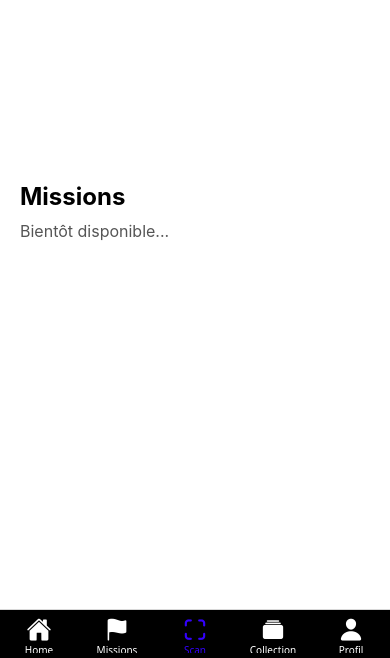
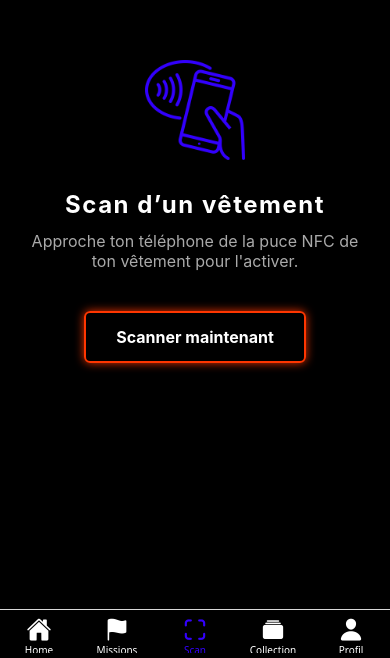
Before and after one commit to Mathieu-XAVIER/haaze-app, a React Native app: screen /Scan in a window 390 px wide. Shown: the part 186-844 px from the top of the page. Built offline with nearby package versions, Linux system fonts and the light colour scheme.

Commit message:
front scan

```diff
--- /dev/null
+++ b/components/SectionTitle.tsx
@@ -0,0 +1,42 @@
+import React from 'react';
+import { View, Text, ImageBackground, StyleSheet } from 'react-native';
+
+type Props = {
+    title: string;
+};
+
+export default function SectionTitle({ title }: Props) {
+    return (
+        <ImageBackground
+            source={require('../assets/bg-title-missions.png')}
+            style={styles.wrapper}
+            imageStyle={styles.image}
+            resizeMode="cover"
+        >
+            <Text style={styles.text}>{title}</Text>
+        </ImageBackground>
+    );
+}
+
+const styles = StyleSheet.create({
+    wrapper: {
+        width: '100%',
+        height: 60,
+        justifyContent: 'center',
+        paddingLeft: 20,
+        marginLeft: -20,
+        marginBottom: 20,
+    },
+    image: {
+        borderRadius: 20,
+        resizeMode: 'cover',
+        transform: [{ scale: 1.5 }],
+    },
+    text: {
+        color: '#FFF',
+        fontSize: 20,
+        fontWeight: 'bold',
+        textAlign: 'left',
+        letterSpacing: 2,
+    },
+});
--- a/package.json
+++ b/package.json
@@ -16,6 +16,7 @@
     "axios": "^1.9.0",
     "color-string": "^2.0.1",
     "expo": "~53.0.8",
+    "expo-linear-gradient": "~14.1.4",
     "expo-status-bar": "~2.2.3",
     "react": "19.0.0",
     "react-dom": "19.0.0",
@@ -27,8 +28,7 @@
     "react-native-safe-area-context": "^5.4.0",
     "react-native-screens": "^4.10.0",
     "react-native-vector-icons": "^10.2.0",
-    "react-native-web": "^0.20.0",
-    "expo-linear-gradient": "~14.1.4"
+    "react-native-web": "^0.20.0"
   },
   "devDependencies": {
     "@babel/core": "^7.25.2",
--- a/screens/HomeScreen.tsx
+++ b/screens/HomeScreen.tsx
@@ -3,6 +3,7 @@ import {View, Text, StyleSheet, Image, TouchableOpacity, ScrollView, ImageBackgr
 import CustomOrangeProgressBar from '../components/CustomOrangeProgressBar';
 import CustomBlueProgressBar from '../components/CustomBlueProgressBar';
 import MissionCard from '../components/MissionCard';
+import SectionTitle from '../components/SectionTitle';
 import {useNavigation} from '@react-navigation/native';
 
 export default function HomeScreen() {
@@ -60,7 +61,7 @@ export default function HomeScreen() {
                     imageStyle={styles.missionTitleImage}
                     resizeMode="cover"
                 >
-                    <Text style={styles.missionTitleText}>MISSIONS EN COURS</Text>
+                    <SectionTitle title="MISSIONS EN COURS"/>
                 </ImageBackground>
 
                 <MissionCard title="Faire 2 pompes" progress={1} total={2} xp={350} />
@@ -163,13 +164,6 @@ const styles = StyleSheet.create({
         textAlignVertical: 'center',
     },
 
-    sectionTitle: {
-        color: '#FFFFFF',
-        fontSize: 20,
-        fontWeight: 'bold',
-        marginBottom: 10,
-    },
-
     // Missions
     sectionWrapper: {
         padding: 16,
@@ -179,8 +173,8 @@ const styles = StyleSheet.create({
         width: '100%',
         height: 60,
         justifyContent: 'center',
-        paddingLeft: 20, // padding interne pour le texte
-        marginLeft: -40, // déborde à gauche
+        paddingLeft: 20,
+        marginLeft: -40,
         marginBottom: 20,
     },
 
--- a/screens/MissionsScreen.tsx
+++ b/screens/MissionsScreen.tsx
@@ -3,6 +3,7 @@ import {View, Text, StyleSheet, Image, ScrollView, ImageBackground, TouchableOpa
 import CustomBlueProgressBar from "../components/CustomBlueProgressBar";
 import MissionCard from "../components/MissionCard";
 import CustomOrangeProgressBar from "../components/CustomOrangeProgressBar";
+import SectionTitle from "../components/SectionTitle";
 
 export default function MissionsScreen() {
     return (
@@ -26,12 +27,12 @@ export default function MissionsScreen() {
                     imageStyle={styles.missionTitleImage}
                     resizeMode="cover"
                 >
-                    <Text style={styles.missionTitleText}>MISSIONS EN COURS</Text>
+                    <SectionTitle title="MISSIONS EN COURS"/>
                 </ImageBackground>
 
-                <MissionCard title="Faire 2 pompes" progress={1} total={2} xp={350} />
-                <MissionCard title="Marcher 5000 pas" progress={3} total={5} xp={500} />
-                <MissionCard title="Jouer 3 parties" progress={2} total={3} xp={750} />
+                <MissionCard title="Faire 2 pompes" progress={1} total={2} xp={350}/>
+                <MissionCard title="Marcher 5000 pas" progress={3} total={5} xp={500}/>
+                <MissionCard title="Jouer 3 parties" progress={2} total={3} xp={750}/>
 
                 <TouchableOpacity
                     style={styles.viewAllBtn}>
@@ -66,7 +67,7 @@ export default function MissionsScreen() {
                     imageStyle={styles.missionTitleImage}
                     resizeMode="cover"
                 >
-                    <Text style={styles.missionTitleText}>Missions de ce vêtement</Text>
+                    <SectionTitle title="Missions de ce vêtement"/>
                 </ImageBackground>
 
                 {/* Filtres */}
@@ -78,9 +79,9 @@ export default function MissionsScreen() {
                 </View>
 
                 {/* Liste de missions */}
-                <MissionCard title="Faire 2 pompes" progress={0} total={2} xp={350} />
-                <MissionCard title="Marcher 5000 pas" progress={0} total={5} xp={500} />
-                <MissionCard title="Jouer 3 parties" progress={0} total={3} xp={750} />
+                <MissionCard title="Faire 2 pompes" progress={0} total={2} xp={350}/>
+                <MissionCard title="Marcher 5000 pas" progress={0} total={5} xp={500}/>
+                <MissionCard title="Jouer 3 parties" progress={0} total={3} xp={750}/>
 
                 <TouchableOpacity
                     style={styles.viewAllBtn}>
@@ -129,14 +130,6 @@ const styles = StyleSheet.create({
         borderRadius: 20,
         resizeMode: 'cover',
         transform: [{scale: 1.5}],
-    },
-
-    missionTitleText: {
-        color: '#FFF',
-        fontSize: 20,
-        fontWeight: 'bold',
-        textAlign: 'left',
-        letterSpacing: 2,
     },
 
     viewAllBtn: {
--- a/screens/ScanScreen.tsx
+++ b/screens/ScanScreen.tsx
@@ -1,11 +1,18 @@
 import React from 'react';
-import { View, Text, StyleSheet } from 'react-native';
+import { View, Text, StyleSheet, Image, TouchableOpacity } from 'react-native';
 
 export default function ScanScreen() {
     return (
         <View style={styles.container}>
-            <Text style={styles.title}>Missions</Text>
-            <Text style={styles.subtitle}>Bientôt disponible...</Text>
+            <Image source={require('../assets/nfc-icon.png')} style={styles.icon} />
+            <Text style={styles.title}>Scan d’un vêtement</Text>
+            <Text style={styles.subtitle}>
+                Approche ton téléphone de la puce NFC de ton vêtement pour l'activer.
+            </Text>
+
+            <TouchableOpacity style={styles.scanButton}>
+                <Text style={styles.scanText}>Scanner maintenant</Text>
+            </TouchableOpacity>
         </View>
     );
 }
@@ -13,17 +20,53 @@ export default function ScanScreen() {
 const styles = StyleSheet.create({
     container: {
         flex: 1,
+        backgroundColor: '#000',
         padding: 20,
         justifyContent: 'center',
-        backgroundColor: '#fff',
+        alignItems: 'center',
     },
+
+    icon: {
+        width: 100,
+        height: 100,
+        marginBottom: 30,
+        tintColor: '#3300FD',
+    },
+
     title: {
         fontSize: 24,
         fontWeight: 'bold',
-        marginBottom: 10,
+        color: '#FFF',
+        marginBottom: 12,
+        textAlign: 'center',
+        letterSpacing: 1.5,
     },
+
     subtitle: {
         fontSize: 16,
-        color: '#555',
+        color: '#AAA',
+        textAlign: 'center',
+        paddingHorizontal: 10,
+        marginBottom: 40,
+    },
+
+    scanButton: {
+        paddingVertical: 14,
+        paddingHorizontal: 30,
+        borderRadius: 6,
+        borderWidth: 2,
+        borderColor: '#FF3600',
+        backgroundColor: 'transparent',
+        shadowColor: '#FF3600',
+        shadowOffset: { width: 0, height: 0 },
+        shadowOpacity: 0.9,
+        shadowRadius: 10,
+        elevation: 10,
+    },
+
+    scanText: {
+        color: '#FFF',
+        fontSize: 16,
+        fontWeight: 'bold',
     },
 });
```
Also changed, not shown: assets/nfc-icon.png (added).
